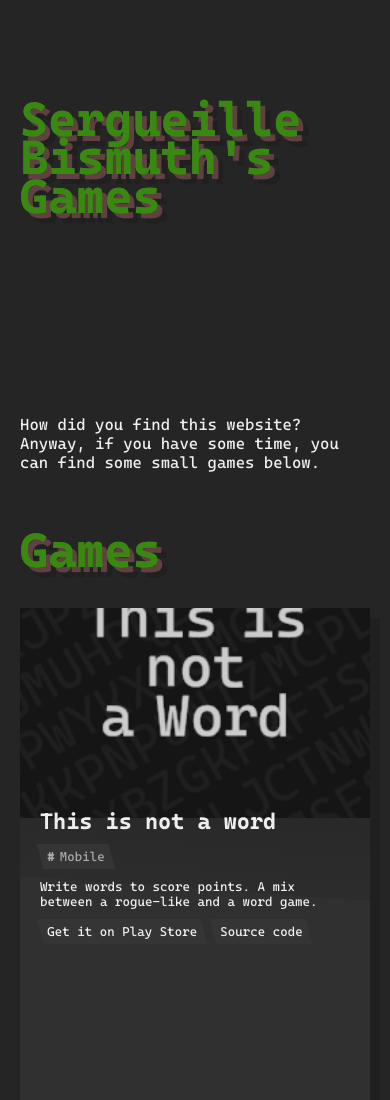
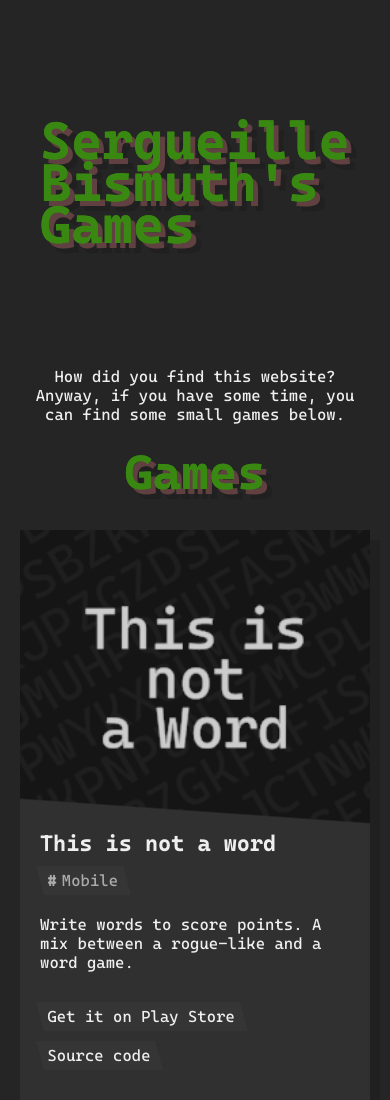
Before and after one commit to sbismuth-games/sbismuth-games.github.io, a plain HTML site: page index.html in a window 390 px wide. Shown: the top 1100 px of the page. Drawn offline with Linux system fonts and the light colour scheme.

Commit message:
Finished fixing css, finally

```diff
--- a/index.css
+++ b/index.css
@@ -24,9 +24,14 @@ main {
         10px 10px 0px #202020
     ;
     transition: 200ms;
+    text-align: left;
+
+    width: 0;
 }
 
-.org-name:hover, h2:hover {
+.org-name:hover, h2:hover,
+.org-name:focus-within, h2:focus-within {
+    outline: none;
     color: #fff;
     text-shadow:
         5px 5px 0 var(--prim),
@@ -75,7 +80,8 @@ main {
     top: 0;
     width: 100%;
     height: 100%;
-    background: linear-gradient(4deg, var(--bg-ll) 53%, transparent 53.2%);
+    background-image: linear-gradient(4deg, var(--bg-ll) 63%, transparent 63.2%);
+    background-size: 600px 800px;
     z-index: -1;
 }
 
@@ -87,6 +93,7 @@ main {
 }
 
 h2 {
+    width: 0;
     font-size: 3rem;
     margin: 50px 50px 30px 0;
     transition: 200ms;
@@ -148,7 +155,7 @@ h4 {
     transition: 200ms;
 }
 
-.game:hover .background {
+.game:hover .background, .game:focus-within .background {
     filter: saturate(100%) brightness(100%);
 }
 
@@ -174,63 +181,88 @@ nav {
 }
 
 @media screen and (max-width: 1200px) {
+
     main {
         margin: 20px;
     }
 
-    .game {
-        width: calc(100vw - 40px);
-    }
-
-    .org-name {
-        margin-top: 100px;
-    }
-
-    .tag, a.btn {
-        font-size: 0.8rem;
-        padding: 5px 8px 5px 6px;
-    }
-
-    .tag {
-        margin-bottom: 0;
-    }
-
-    .game h2 {
-        font-size: 1.5em;
-        margin-right: 10px;
-        margin-bottom: 0px;
-    }
-
-    .game .descr {
-        font-size: 0.8em;
-        margin: 10px 0;
+    .org-name.nav {
+        margin-left: 20px;
     }
 
 }
 
-@media screen and (max-width: 700px) {
-    .org-name {
-        font-size: 3rem;
+@media screen and (max-width: 900px) {
+
+    main {
+        text-align: center;
+    }
+
+    .tile-list {
+        justify-content: center;
+        gap: 30px;
     }
 
     .game {
-        width: calc(100vw - 40px);
-        padding-right: 20px;
-        padding-top: 200px;
-        background: linear-gradient(5deg, var(--bg-ll) 40%, transparent 80.1%);
+        width: 350px;
+        text-align: left;
     }
 
-    .game .background {
-        position: absolute;
-        width: 150%;
-        top: -2%;
-        left: 50%;
-        transform: translateX(-50%);
-        z-index: -1;
+    h2 {
+        margin-left: auto;
+        margin-right: auto;
+        width: fit-content;
     }
 
-    .game .background.small {
-        width: 120%;
-        top: -15%;
+    .org-name {
+        font-size: 4rem;
+        margin-left: auto;
+        margin-right: auto;
+        width: fit-content;
+
+        margin-top: 120px;
+        margin-bottom: 120px;
+    }
+
+    .org-name.nav {
+        margin-left: auto;
+        margin-right: auto;
+    }
+
+
+    h2 {
+        margin-top: 20px;
     }
 }
+
+@media screen and (max-width: 780px) {
+
+    .game {
+        width: 400px;
+        height: fit-content;
+    }
+
+}
+
+
+@media screen and (max-width: 450px) {
+
+    .org-name {
+        font-size: 3.3rem;
+    }
+
+}
+
+
+@media screen and (max-height: 900px) {
+
+    .org-name {
+        margin-top: 120px;
+        margin-bottom: 120px;
+    }
+
+    h2 {
+        margin-top: 20px;
+    }
+
+}
```
